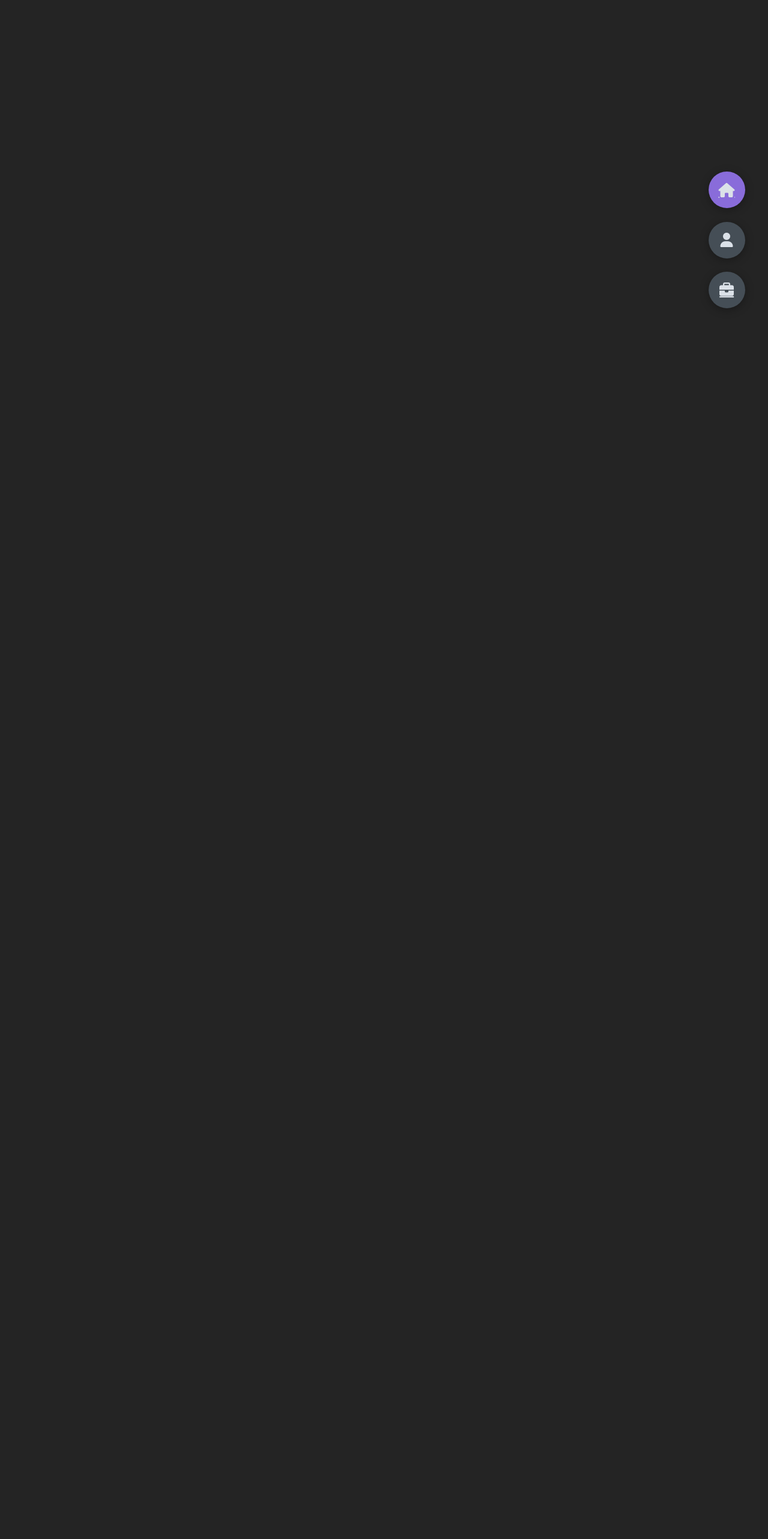
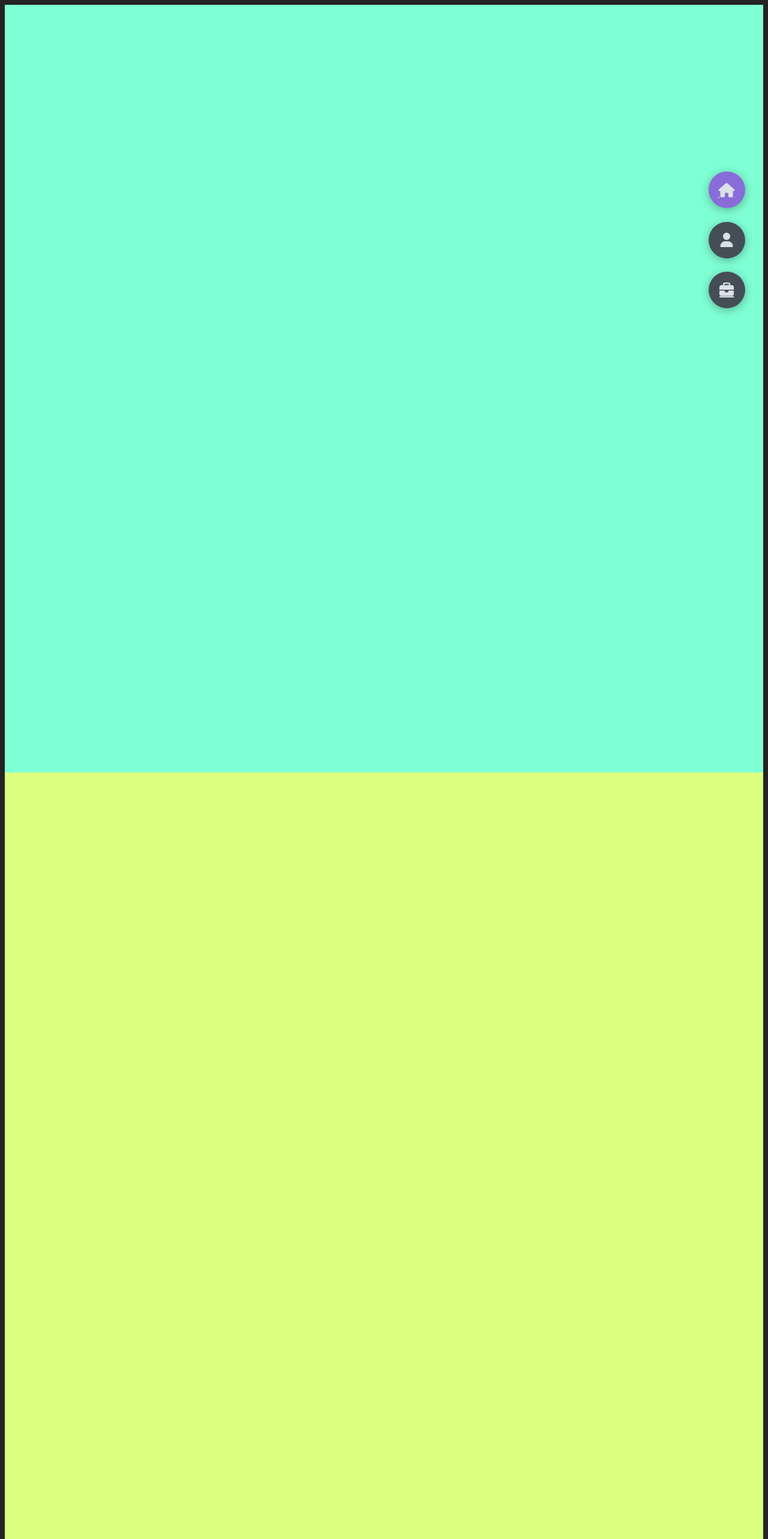
Before and after one commit to JesusCRIS90/cv-web, a React (Vite) app: page / in a window 1280 px wide. Shown: the top 2566 px of the page at 60% size. Before the commit the page ends 800 px from the top, so only its background shows below. Built offline with nearby package versions, Linux system fonts and the light colour scheme.

Commit message:
[ADD] OnWheel Event - NavBar Controller

```diff
--- a/src/App.tsx
+++ b/src/App.tsx
@@ -2,12 +2,45 @@ import { ViteExPage } from "./pages/";
 import { sections } from "./utils/globalInfo";
 import FixedSectionController from "./components/FixedSectionController/FixedSectionController";
 
+import { HomeSection, AboutSection, PortfolioSection } from "./sections";
+
+import { CalculateYScroll } from "./utils/utilities";
+
 function App() {
+  const handleWheel = (event: React.WheelEvent<HTMLElement>) => {
+    console.clear();
+    console.log("Wheel event detected!");
+    console.log("DeltaY:", event.deltaY); // The amount the wheel has been scrolled
+
+    // TODO: USE IntersectionObserver API
+    const sectionsWidth = {
+      home: document.getElementById("home")?.clientWidth,
+      about: document.getElementById("about")?.clientWidth,
+      portfolio: document.getElementById("portfolio")?.clientWidth,
+    };
+
+    const sectionsRanges = {
+      home: sectionsWidth.home,
+      about: sectionsWidth.home + sectionsWidth.about,
+      portfolio:
+        sectionsWidth.home + sectionsWidth.about + sectionsWidth.portfolio,
+    };
+
+    const wheelData = CalculateYScroll(event);
+
+    console.log(sectionsWidth, sectionsRanges);
+    console.log(event);
+    console.log(wheelData);
+  };
+
   return (
-    <>
+    <div onWheel={handleWheel}>
       {/* <ViteExPage /> */}
+      <HomeSection />
+      <AboutSection />
+      <PortfolioSection />
       <FixedSectionController sections={sections} />
-    </>
+    </div>
   );
 }
 
--- /dev/null
+++ b/src/interfaces/interfaces.ts
@@ -0,0 +1,7 @@
+export interface IWheelEventData {
+  pageX: number;
+  pageY: number;
+  ClientX: number;
+  ClientY: number;
+  YScroll: number;
+}
--- /dev/null
+++ b/src/utils/utilities.ts
@@ -0,0 +1,18 @@
+import { IWheelEventData } from "../interfaces/interfaces";
+
+export function CalculateYScroll(
+  event: React.WheelEvent<HTMLElement>
+): IWheelEventData {
+  const wheelData = {
+    pageX: event.pageX,
+    pageY: event.pageY,
+    ClientX: event.clientX,
+    ClientY: event.clientY,
+    YScroll:
+      event.pageY - event.clientY + event.deltaY < 0
+        ? 0
+        : event.pageY - event.clientY + event.deltaY,
+  };
+
+  return wheelData;
+}
```
